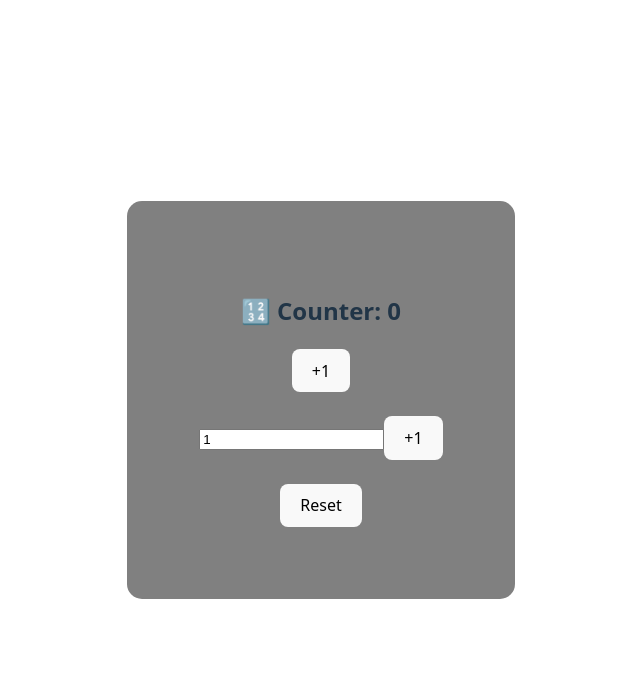
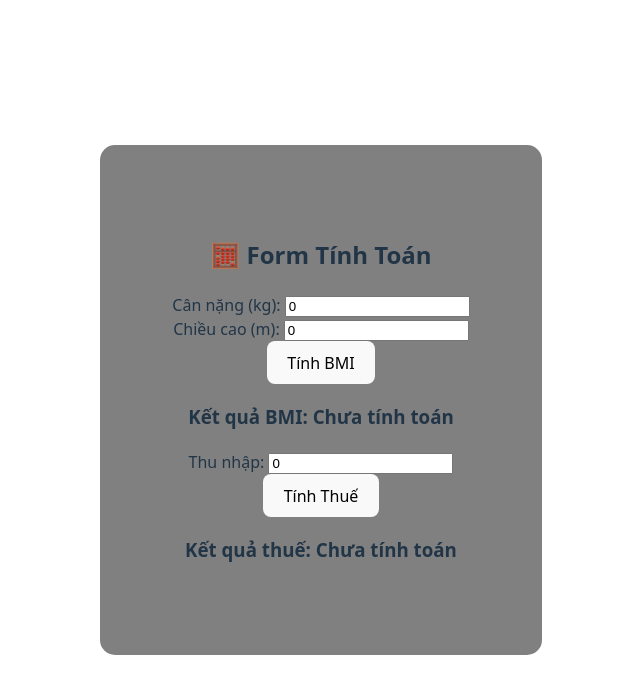
Before and after one commit to NguyenXuanThi/REACTJS, a React (Vite) app in the folder counter-app/: page / in a window 1280 px wide. Shown: the top 694 px of the page, without its empty margins (319-959 px from the left). Built offline with nearby package versions, Linux system fonts and the light colour scheme.

Commit message:
8. Form tính toán đơn giản (BMI, thuế...)

```diff
--- a/counter-app/src/App.jsx
+++ b/counter-app/src/App.jsx
@@ -6,27 +6,68 @@ import { addItem, removeItem, updateQuantity } from '/src/components/cartSlice';
 import { login, logout } from '/src/components/authSlice';
 import { fetchUsers } from '/src/components/usersSlice';
 import { increment as increment2, incrementByAmount, reset } from '/src/components/counterSlice2.jsx';
+import { updateInput, calculateBMI, calculateTax } from '/src/components/formSlice.jsx';
 import './App.css';
 
 export default function App() {
-  const count = useSelector(state => state.counter2.value);
   const dispatch = useDispatch();
+  const { weight, height, income, bmiResult, taxResult } = useSelector(state => state.form);
 
-  const [step, setStep] = useState(1);
+  const handleChange = (e) => {
+    const { name, value } = e.target;
+    dispatch(updateInput({ field: name, value: parseFloat(value) }));
+  };
+
+  const handleCalculateBMI = () => {
+    dispatch(calculateBMI());
+  };
+
+  const handleCalculateTax = () => {
+    dispatch(calculateTax());
+  };
 
   return (
     <div style={{ padding: 40, textAlign: 'center' }}>
-      <h2>🔢 Counter: {count}</h2>
-      <button onClick={() => dispatch(increment2())}>+1</button>
-      <br /><br />
-      <input
-        type="number"
-        value={step}
-        onChange={(e) => setStep(Number(e.target.value))}
-      />
-      <button onClick={() => dispatch(incrementByAmount(step))}>+{step}</button>
-      <br /><br />
-      <button onClick={() => dispatch(reset())}>Reset</button>
+      <h2>🧮 Form Tính Toán</h2>
+
+      <div>
+        <label>Cân nặng (kg): </label>
+        <input
+          type="number"
+          name="weight"
+          value={weight}
+          onChange={handleChange}
+        />
+      </div>
+      <div>
+        <label>Chiều cao (m): </label>
+        <input
+          type="number"
+          name="height"
+          value={height}
+          onChange={handleChange}
+        />
+      </div>
+      <button onClick={handleCalculateBMI}>Tính BMI</button>
+
+      <div>
+        <h3>Kết quả BMI: {bmiResult !== null ? bmiResult.toFixed(2) : 'Chưa tính toán'}</h3>
+      </div>
+
+      <div>
+        <label>Thu nhập: </label>
+        <input
+          type="number"
+          name="income"
+          value={income}
+          onChange={handleChange}
+        />
+      </div>
+      <button onClick={handleCalculateTax}>Tính Thuế</button>
+
+      <div>
+        <h3>Kết quả thuế: {taxResult !== null ? taxResult : 'Chưa tính toán'}</h3>
+      </div>
     </div>
   );
 }
--- /dev/null
+++ b/counter-app/src/components/formSlice.jsx
@@ -0,0 +1,34 @@
+import { createSlice } from '@reduxjs/toolkit';
+
+const formSlice = createSlice({
+  name: 'form',
+  initialState: {
+    weight: 0,
+    height: 0,
+    income: 0,
+    bmiResult: null,
+    taxResult: null,
+  },
+  reducers: {
+    updateInput: (state, action) => {
+      const { field, value } = action.payload;
+      state[field] = value;
+    },
+    calculateBMI: (state) => {
+        if (state.height > 0 && state.weight > 0) {
+          const heightInMeters = state.height / 100;
+          state.bmiResult = state.weight / (heightInMeters * heightInMeters);
+        } else {
+          state.bmiResult = 0;
+        }
+      },
+    calculateTax: (state) => {
+      if (state.income > 0) {
+        state.taxResult = state.income * 0.05;
+      }
+    },
+  },
+});
+
+export const { updateInput, calculateBMI, calculateTax } = formSlice.actions;
+export default formSlice.reducer;
--- a/counter-app/src/components/store.jsx
+++ b/counter-app/src/components/store.jsx
@@ -6,6 +6,7 @@ import themeReducer from './themeSlice';
 import cartReducer from './cartSlice';
 import authReducer from './authSlice';
 import usersReducer from './usersSlice';
+import formReducer from './formSlice';
 const store = configureStore({
   reducer: {
     counter: counterReducer,
@@ -15,6 +16,7 @@ const store = configureStore({
     auth: authReducer,
     users: usersReducer,
     counter2: counterReducer2,
+    form: formReducer,
   },
 });
 
```
Also changed, not shown: counter-app/src/minhChung/Screenshot 2025-04-23 160022.png (added).
